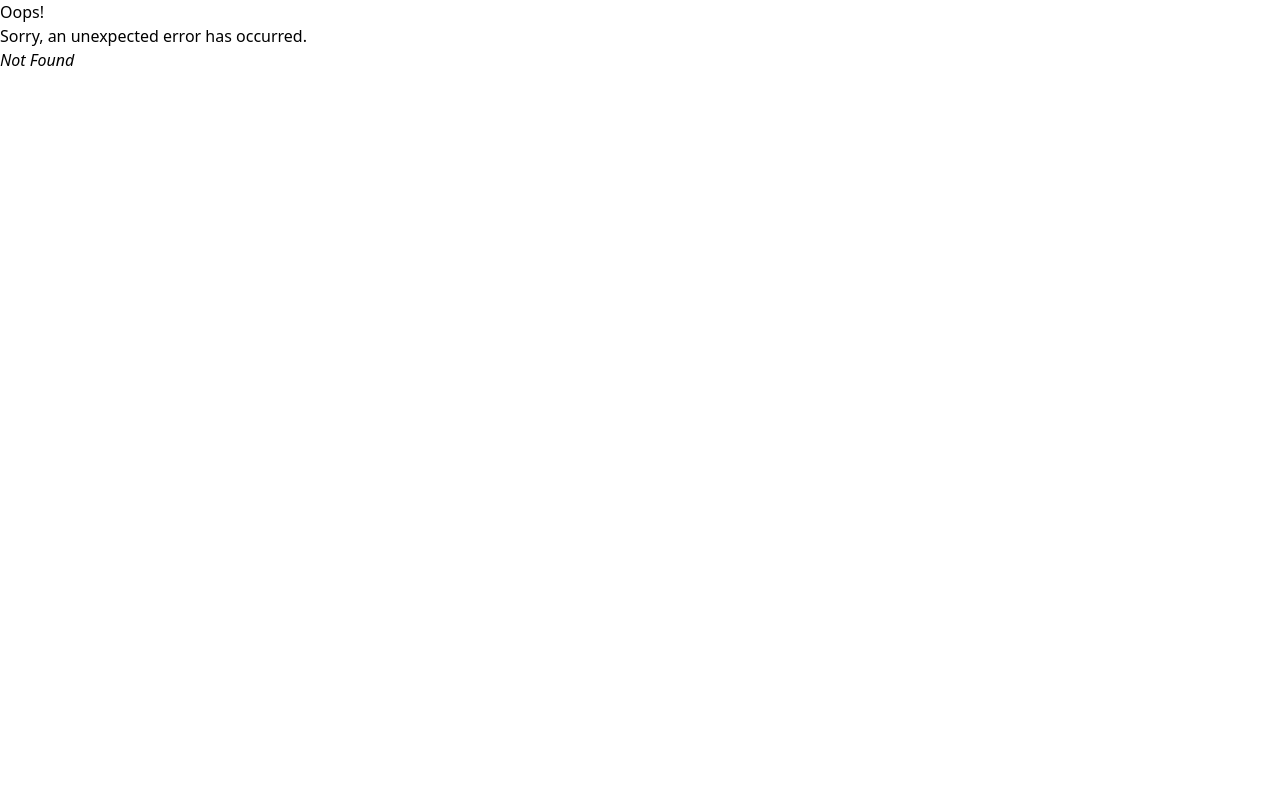
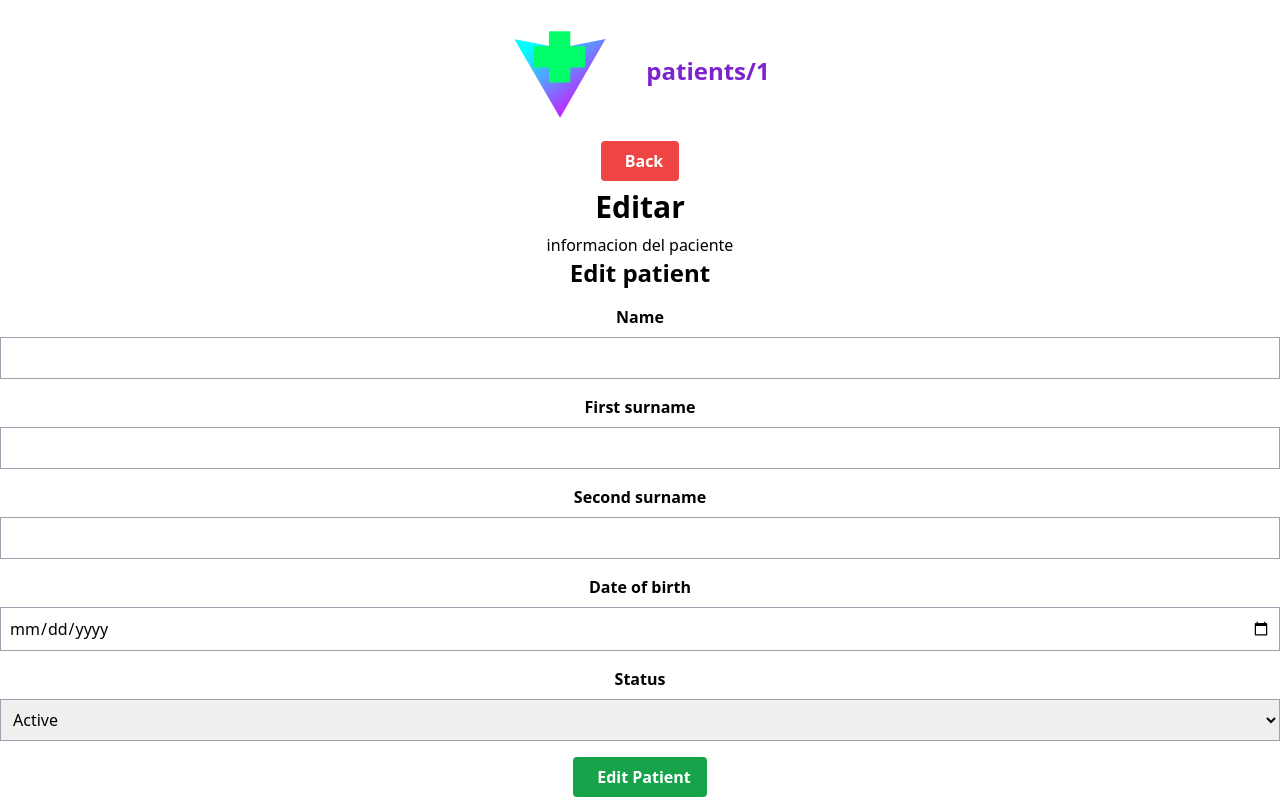
Before and after one commit to Rebjai/chg-app, a React (Vite) app: page /patients/1 in a window 1280 px wide. Before the commit this address had no page. Built offline with nearby package versions, Linux system fonts and the light colour scheme.

Commit message:
patients forms

```diff
--- /dev/null
+++ b/src/Components/patients/PatientCard.tsx
@@ -0,0 +1,46 @@
+import { useEffect } from "react";
+import { Link, useNavigate } from "react-router-dom";
+import deleteIcon from "../../assets/delete-icon.svg";
+import editIcon from "../../assets/edit-icon.svg";
+import Patient from "../../Interfaces/patient.interface";
+interface PatientCardProps {
+    patient: Patient
+}
+
+function PatientCard({ patient }: PatientCardProps) {
+    const getStatusText = (status: number): string => {
+        if (status == 0) {
+            return 'Occupied'
+        }
+        if (status == 1) {
+            return 'Available'
+        }
+        if (status == 2) {
+            return 'Mantainment'
+        }
+        return 'n/a'
+    }
+
+    return (
+        <div className="card rounded min-w-[200px] bg-cyan-200 my-2 p-3 drop-shadow-lg w-10/12">
+            <h1 className="font-bold text-lg tracking-wider">{`${patient.name} ${patient.first_surname} ${patient.second_surname}`}</h1>
+            <div>
+                <span className="inline-block rounded-full w-[20px] h-[20px] bg-green-400 max-w-[100px] mt-2 mx-2 mb-0">
+                </span>
+                <p className="italic font-light">
+                    {getStatusText(patient.status! )}
+                </p>
+            </div>
+            <div className="actions flex justify-end w-full ">
+                <Link className="max-w-[100px] w-1/12 mx-3" to={''+patient.id} >
+                    <img src={editIcon} alt=""  />
+                </Link>
+                <button className="max-w-[100px] w-1/12 mx-3">
+                    <img src={deleteIcon} alt=""  />
+                </button>
+            </div>
+
+        </div>);
+}
+
+export default PatientCard;
--- /dev/null
+++ b/src/Components/patients/PatientForm.tsx
@@ -0,0 +1,129 @@
+import { useState } from "react";
+import { useParams } from "react-router-dom";
+import Patient from "../../Interfaces/patient.interface";
+import PrimaryButton from "../utils/PrimaryButton";
+import SelectInput from "../utils/SelectInput";
+interface PatientFormProps {
+    patient?: Patient
+}
+function PatientForm(props?: PatientFormProps) {
+    const { id } = useParams()
+    const typeOptions = [
+        { value: '', label: 'Selecciona un elemento de la lista' },
+        { value: 1, label: 'Normal' },
+        { value: 2, label: 'ICU' },
+        { value: 3, label: 'n/a' },
+    ]
+    const statusOptions = [
+        { value: '', label: 'Selecciona un elemento de la lista' },
+        { value: 1, label: 'Active' },
+        { value: 2, label: 'Inactive' },
+        { value: 3, label: 'n/a' },
+    ]
+    const createPatient = id == 'create'
+    if (id == 'create') {
+        console.log({ id });
+    }
+
+    const [newPatient, setNewPatient] = useState<Patient>({
+        id: 0,
+        name: '',
+        first_surname: '',
+        second_surname: '',
+        date_of_birth: '',
+        status: 1,
+    });
+
+    const handleInputChange = (event: React.ChangeEvent<HTMLInputElement | HTMLSelectElement>) => {
+        const { name, value } = event.target;
+        console.log({name, value});
+
+        setNewPatient((prevNewPatient) => ({ ...prevNewPatient, [name]: value }));
+    };
+    const handleTypeInputChange = (event: React.ChangeEvent<HTMLSelectElement>) => {
+        const { name, value } = event.target;
+        console.log({ event });
+
+        setNewPatient((prevNewPatient) => ({ ...prevNewPatient, [name]: value }));
+    };
+
+    const handleCreatePatient = (event: React.FormEvent) => {
+        event.preventDefault();
+        console.log('New patient:', newPatient);
+    };
+
+    return (
+        <div className="container mx-auto">
+            <h1 className="text-2xl font-bold mb-4">{createPatient ? 'Create a new patient' : 'Edit patient'}</h1>
+            <form onSubmit={handleCreatePatient}>
+                <div className="flex flex-col mb-4">
+                    <label htmlFor="name" className="mb-2 font-bold">
+                        Name
+                    </label>
+                    <input
+                        type="text"
+                        name="name"
+                        id="name"
+                        value={newPatient.name}
+                        onChange={handleInputChange}
+                        className="border border-gray-400 p-2"
+                        required
+                    />
+                </div>
+                <div className="flex flex-col mb-4">
+                    <label htmlFor="first_surname" className="mb-2 font-bold">
+                        First surname
+                    </label>
+                    <input
+                        type="text"
+                        name="first_surname"
+                        id="first_surname"
+                        value={newPatient.first_surname}
+                        onChange={handleInputChange}
+                        className="border border-gray-400 p-2"
+                        required
+                    />
+                </div>
+                <div className="flex flex-col mb-4">
+                    <label htmlFor="second_surname" className="mb-2 font-bold">
+                        Second surname
+                    </label>
+                    <input
+                        type="text"
+                        name="second_surname"
+                        id="second_surname"
+                        value={newPatient.second_surname}
+                        onChange={handleInputChange}
+                        className="border border-gray-400 p-2"
+                        required
+                    />
+                </div>
+                <div className="flex flex-col mb-4">
+                    <label htmlFor="type" className="mb-2 font-bold">
+                        Date of birth
+                    </label>
+                    <input
+                        type="date"
+                        name="date_of_birth"
+                        id="date_of_birth"
+                        value={newPatient.date_of_birth}
+                        onChange={handleInputChange}
+                        className="border border-gray-400 p-2"
+                        required
+                    />
+                </div>
+                <div className="flex flex-col mb-4">
+                    <label htmlFor="type" className="mb-2 font-bold">
+                        Status
+                    </label>
+                    <SelectInput options={statusOptions} onChange={handleTypeInputChange} value='1' name='status' />
+                </div>
+                <PrimaryButton type="submit" onClick={() => console.log('submit')}>
+                    {createPatient ? 'Create Patient' : 'Edit Patient'}
+                </ PrimaryButton>
+            </form>
+        </div>
+    );
+}
+
+export default PatientForm;
--- /dev/null
+++ b/src/Interfaces/patient.interface.ts
@@ -0,0 +1,9 @@
+export default interface Patient {
+    id?: number,
+    name: string,
+    first_surname: string,
+    second_surname: string,
+    date_of_birth?: string,
+    status?: number,
+    created_at?: Date,
+}
--- /dev/null
+++ b/src/Pages/Patients/edit.tsx
@@ -0,0 +1,27 @@
+import { useNavigate } from "react-router-dom";
+import PatientForm from "../../Components/patients/PatientForm";
+import PrimaryButton from "../../Components/utils/PrimaryButton";
+import Patient from "../../Interfaces/patient.interface";
+
+function EditPatient() {
+    const navigate = useNavigate()
+    const patient :Patient = {
+        id: 0,
+        name: '204',
+        status: 2,
+        date_of_birth: new Date(),
+        first_surname: '',
+        second_surname: '',
+    }
+    return ( <>
+
+    <PrimaryButton type="reset" onClick={()=>{navigate('/patients')}}>Back</PrimaryButton>
+    <h1 className="font-bold text-3xl m-2">
+    Editar
+    </h1>
+    informacion del paciente
+    <PatientForm/>
+    </> );
+}
+
+export default EditPatient;
--- /dev/null
+++ b/src/Pages/Patients/index.tsx
@@ -0,0 +1,45 @@
+import { useNavigate } from "react-router-dom";
+import PrimaryButton from "../../Components/utils/PrimaryButton";
+import PatientCard from "../../Components/patients/PatientCard";
+import Patient from "../../Interfaces/patient.interface";
+
+function IndexPatient() {
+    let navigate = useNavigate()
+    const patients: Patient[] = [
+        {
+            id: 1,
+            name: 'fulano',
+            first_surname: 'lopez',
+            second_surname: 'pérez',
+            date_of_birth: new Date(),
+            status: 1
+        },
+        {
+            id: 2,
+            name: 'sutano',
+            first_surname: 'perez',
+            second_surname: 'perez',
+            date_of_birth: new Date(),
+            status: 1
+        },
+        {
+            id: 3,
+            name: 'perengano',
+            first_surname: 'mart',
+            second_surname: 'inez',
+            date_of_birth: new Date(),
+            status: 1
+        },
+    ]
+    return (<>
+        <PrimaryButton onClick={() => {
+            navigate('create')
+        }}>
+            agregar paciente
+        </PrimaryButton>
+        lista de pacientes
+        {patients.map(patient => <PatientCard patient={patient} key={patient.id}></PatientCard>)}
+    </>);
+}
+
+export default IndexPatient;
--- a/src/Pages/index-page.tsx
+++ b/src/Pages/index-page.tsx
@@ -3,11 +3,18 @@ import { Link } from "react-router-dom";
 function IndexPage() {
     return (
         <>
-            <ul>
+            <ul className="flex flex-col gap-5">
                 <li>
                     <Link to={'rooms'}>
                         <button className="bg-cyan-400 rounded p-3 drop-shadow-md text-slate-600 font-bold tracking-widest">
                             Cuartos
+                        </button>
+                    </Link>
+                </li>
+                <li>
+                    <Link to={'patients'}>
+                        <button className="bg-cyan-400 rounded p-3 drop-shadow-md text-slate-600 font-bold tracking-widest">
+                            Patients
                         </button>
                     </Link>
                 </li>
--- a/src/router/index.tsx
+++ b/src/router/index.tsx
@@ -4,6 +4,7 @@ import Login from "../Pages/Auth/Login";
 import ResetPassword from "../Pages/Auth/ResetPassword";
 import ErrorPage from "../Pages/error-page";
 import IndexPage from "../Pages/index-page";
+import PatientRouter from "./patients.router";
 import RoomRouter from "./rooms.router";
 
 const router = createBrowserRouter([
@@ -13,7 +14,8 @@ const router = createBrowserRouter([
     errorElement: <ErrorPage />,
     children: [
       { path: '', element: <IndexPage />},
-      { path: 'rooms', children: [RoomRouter] }
+      { path: 'rooms', children: [RoomRouter] },
+      { path: 'patients', children: [PatientRouter] },
     ]
   },
   {
--- /dev/null
+++ b/src/router/patients.router.tsx
@@ -0,0 +1,28 @@
+import { Route, RouteObject, } from "react-router-dom";
+import IndexPatient from "../Pages/Patients/index";
+import EditPatient from "../Pages/Patients/edit";
+
+const PatientRouter: RouteObject = {
+    path: '',
+    children: [
+        {
+            path: '',
+            element: <IndexPatient />,
+            index: true
+
+        },
+        {
+            path: ':id',
+            element: <EditPatient />,
+            // index: true
+
+        },
+        {
+            path: ':id/edit',
+            element: <EditPatient />,
+
+        }
+    ]
+};
+
+export default PatientRouter;
```
